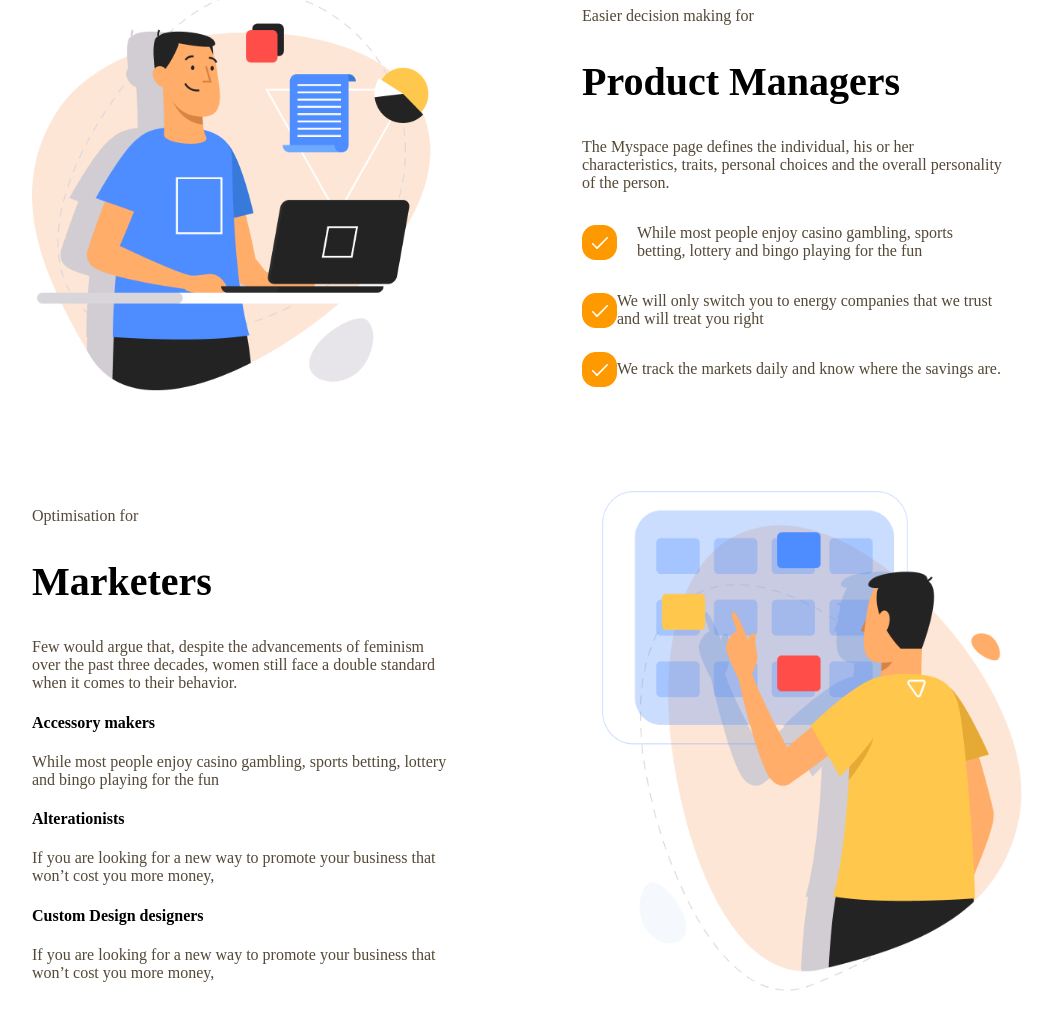
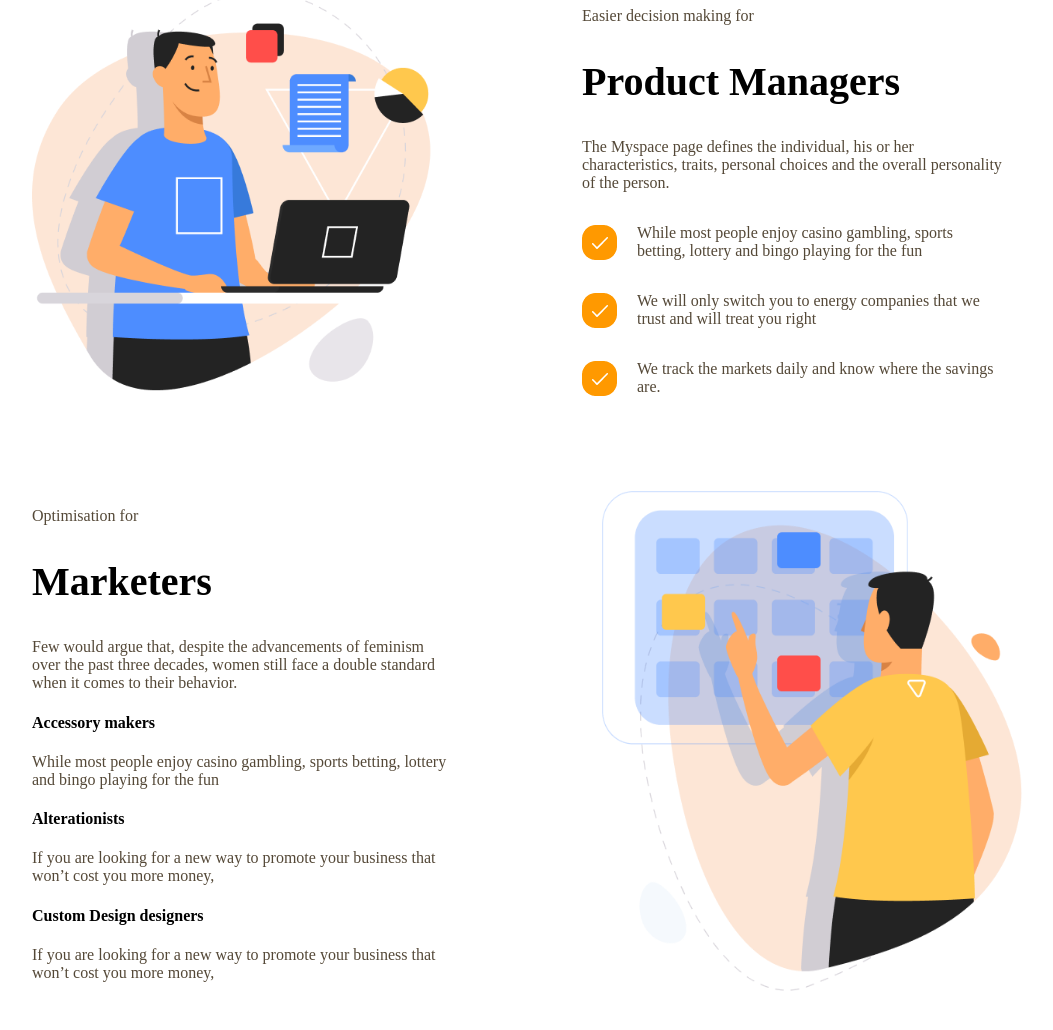
Before and after one commit to RepMax7/Productly, a plain HTML site: page index.html in a window 1280 px wide. Shown: the part 1857-2887 px from the top of the page, without its empty margins (126-1179 px from the left). Drawn offline with Linux system fonts and the light colour scheme.

Commit message:
section4__texts-div p change

```diff
--- a/styles/index.css
+++ b/styles/index.css
@@ -196,6 +196,9 @@ section {
   align-items: center;
 }
 
+.section4__texts-div p{
+  padding-left: 20px;
+}
 .section4__texts-div img {
   width: 35px;
   height: 35px;
```
